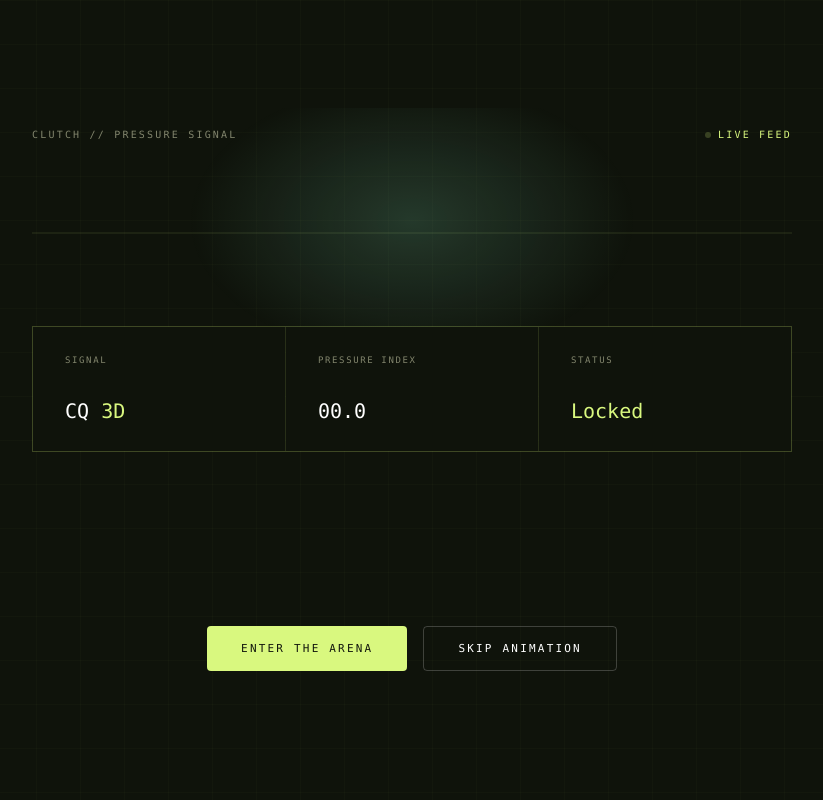
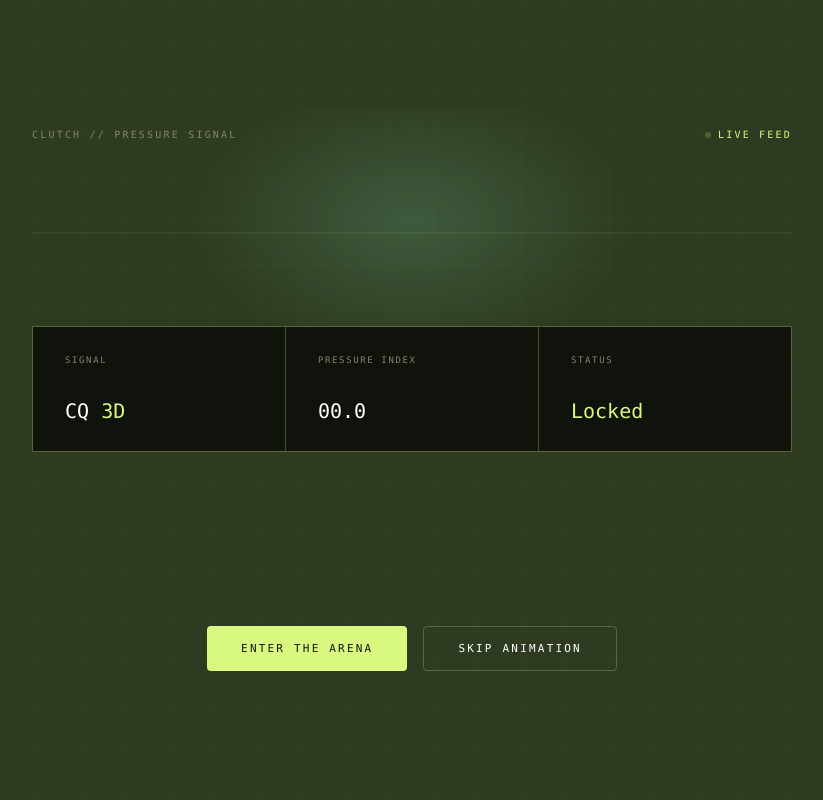
Before and after one commit to aakasharora15/Clutch-Command, a Next.js app: page / in a window 1280 px wide. Shown: the top 800 px of the page, without its empty margins (228-1051 px from the left). Built offline with nearby package versions, Linux system fonts and the light colour scheme.

Commit message:
Update splash screen to military green and remove search button

```diff
--- a/src/app/globals.css
+++ b/src/app/globals.css
@@ -278,7 +278,7 @@ p {
 }
 
 /* ===== SIGNAL INTRO OVERLAY (Preserved) ===== */
-#intro{position:fixed;inset:0;z-index:200;background:#0F130B;display:flex;flex-direction:column;align-items:center;justify-content:center;transition:opacity 1s ease;overflow:hidden;}
+#intro{position:fixed;inset:0;z-index:200;background:#2E3B20;display:flex;flex-direction:column;align-items:center;justify-content:center;transition:opacity 1s ease;overflow:hidden;}
 #intro.gone{opacity:0;pointer-events:none;}
 #intro .grid-bg{position:absolute;inset:0;opacity:.5;background-image:linear-gradient(rgba(217,248,127,.045) 1px,transparent 1px),linear-gradient(90deg,rgba(217,248,127,.045) 1px,transparent 1px);background-size:44px 44px;}
 #intro .vignette{position:absolute;inset:0;pointer-events:none;box-shadow:inset 0 0 0vw 0vw rgba(0,0,0,.9);transition:box-shadow 1.6s ease;}
--- a/src/components/Navbar.tsx
+++ b/src/components/Navbar.tsx
@@ -29,12 +29,6 @@ export default function Navbar() {
 
         {/* Right CTA / Search */}
         <div className={styles.actionsRight}>
-          <div className={styles.searchPill}>
-            <span>Search here...</span>
-            <div className={styles.searchIcon}>
-              <svg width="12" height="12" viewBox="0 0 24 24" fill="none" stroke="currentColor" strokeWidth="2" strokeLinecap="round" strokeLinejoin="round"><circle cx="11" cy="11" r="8"></circle><line x1="21" y1="21" x2="16.65" y2="16.65"></line></svg>
-            </div>
-          </div>
           <a href={CTA.url} className={styles.ctaButton}>{CTA.labelArrow}</a>
         </div>
       </div>
```
